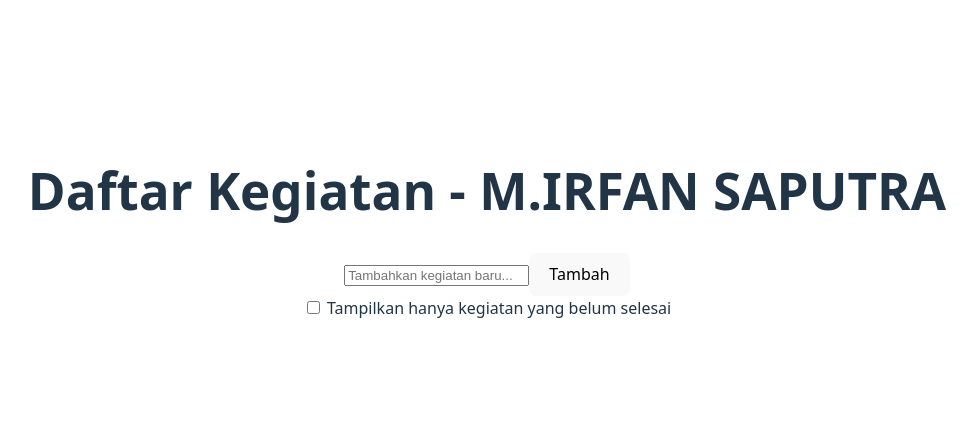
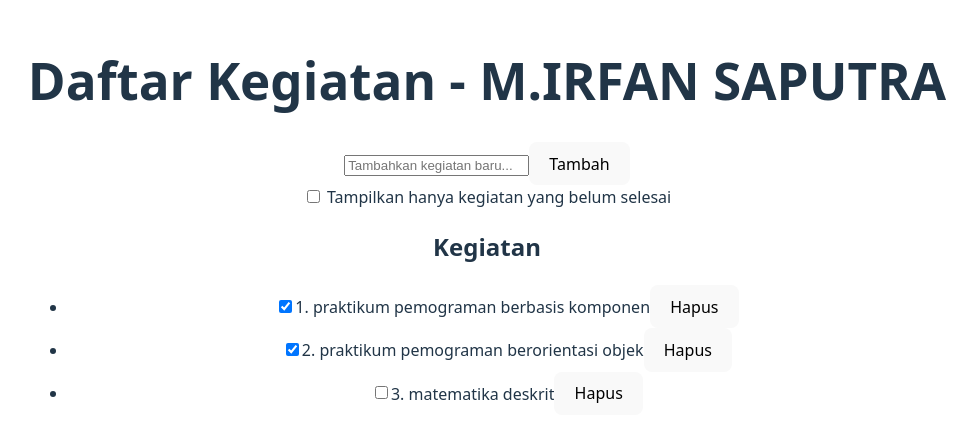
Before and after one commit to mirfannsaputraa21/32-pbk-uts-233510261, a Vue app: page / in a window 1280 px wide. Shown: the part 176-618 px from the top of the page, without its empty margins (153-1130 px from the left). Built offline with nearby package versions, Linux system fonts and the light colour scheme.

Commit message:
sebagai input mengceklis kegiatan yang sudah selesai dan input menghapus kegiatan yang sudah di input

```diff
--- a/src/App.vue
+++ b/src/App.vue
@@ -59,6 +59,19 @@ watch(kegiatan, () => {
       </label>
     </div>
 
+    <h2> Kegiatan</h2>
+    <ul>
+      <li
+        v-for="item in filteredKegiatan"
+        :key="item.nomor"
+        :class="{ selesai: item.done }"
+      >
+        <input type="checkbox" v-model="item.done" />
+        <span>{{ item.nomor }}. {{ item.Text }}</span>
+        <button class="hapus" @click="removeItem(item.nomor)">Hapus</button>
+      </li>
+    </ul>
+
   </div>
 
 
```
